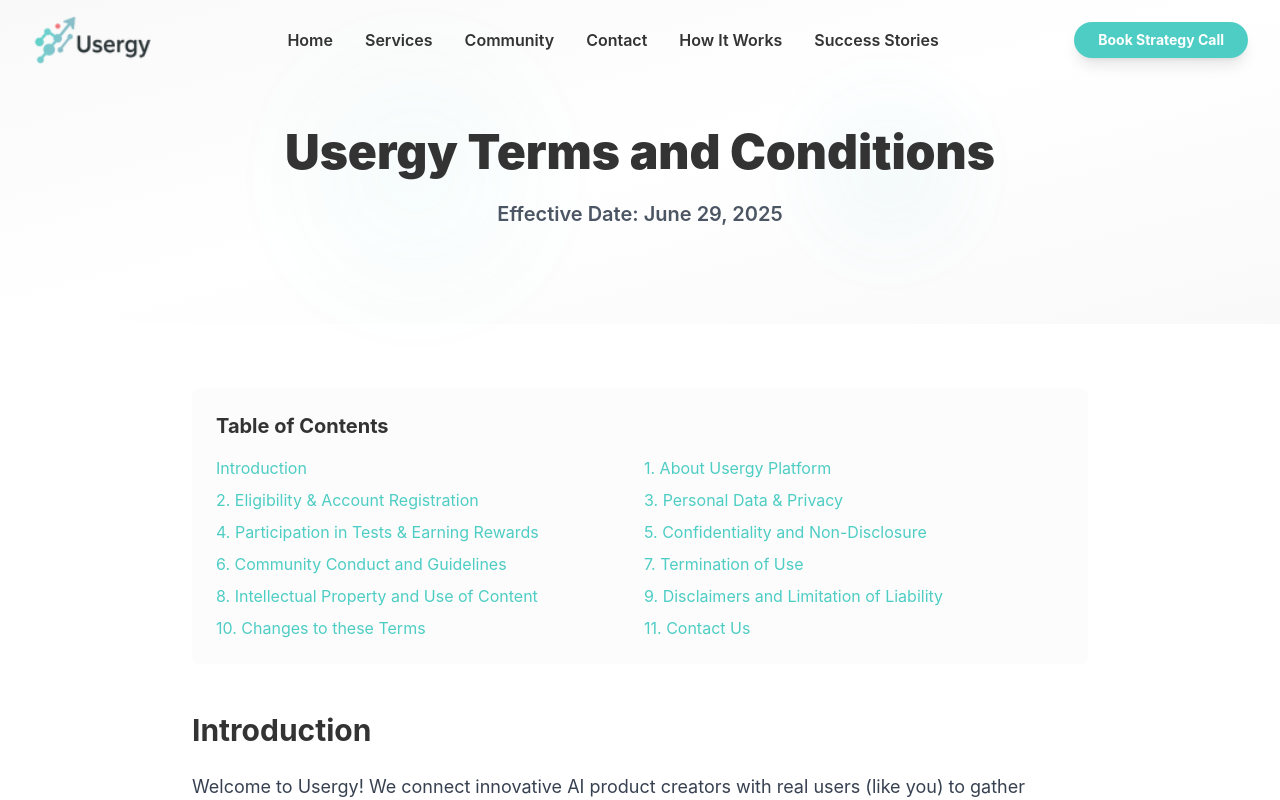
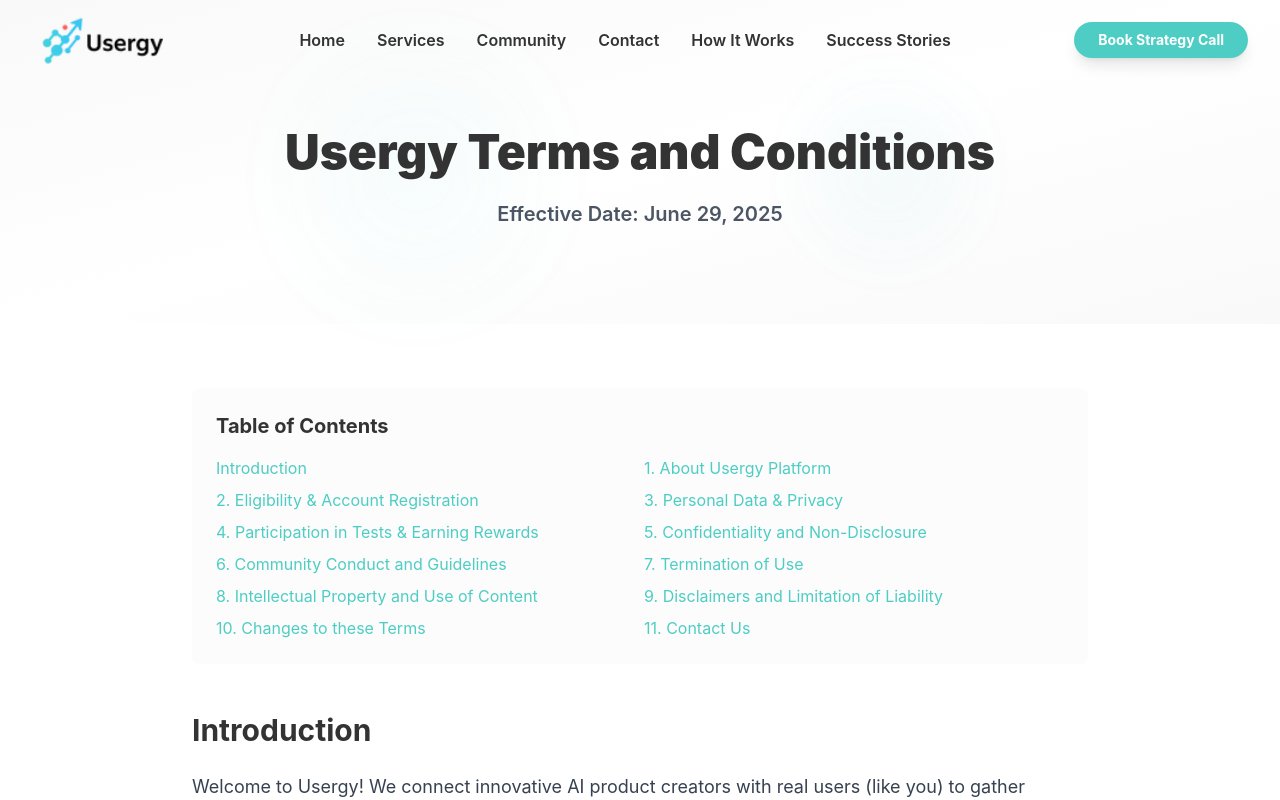
Before and after one commit to UsergyAI/usergyai, a React (Vite) app: page /terms in a window 1280 px wide. Shown: the top 800 px of the page. Built offline with nearby package versions, Linux system fonts and the light colour scheme.

Commit message:
Update logo with new size
Update the logo across the website with the new size, maintaining minimal hover effects.

```diff
--- a/src/components/Footer.tsx
+++ b/src/components/Footer.tsx
@@ -10,9 +10,9 @@ const Footer = () => {
           {/* Brand */}
           <div className="flex items-center group">
             <img
-              src="/lovable-uploads/faa37370-c81e-48f9-b23e-922deed9bddc.png"
+              src="/lovable-uploads/c5c3b275-e91f-4380-a86a-a6b4489557a1.png"
               alt="Usergy"
-              className="h-12 w-auto filter brightness-0 invert transition-all duration-300 group-hover:scale-110 group-hover:brightness-150 group-hover:drop-shadow-lg cursor-pointer"
+              className="h-12 w-auto transition-opacity duration-200 group-hover:opacity-80 cursor-pointer"
             />
           </div>
 
--- a/src/components/Header.tsx
+++ b/src/components/Header.tsx
@@ -40,9 +40,9 @@ const Header = () => {
           {/* Logo */}
           <Link to="/" className="flex items-center group">
             <img
-              src="/lovable-uploads/faa37370-c81e-48f9-b23e-922deed9bddc.png"
+              src="/lovable-uploads/c5c3b275-e91f-4380-a86a-a6b4489557a1.png"
               alt="Usergy"
-              className="h-10 sm:h-12 w-auto transition-all duration-300 group-hover:scale-110 group-hover:brightness-110 group-hover:drop-shadow-lg"
+              className="h-10 sm:h-12 w-auto transition-opacity duration-200 group-hover:opacity-80"
             />
           </Link>
 
```
Also changed, not shown: public/lovable-uploads/c5c3b275-e91f-4380-a86a-a6b4489557a1.png (added).
